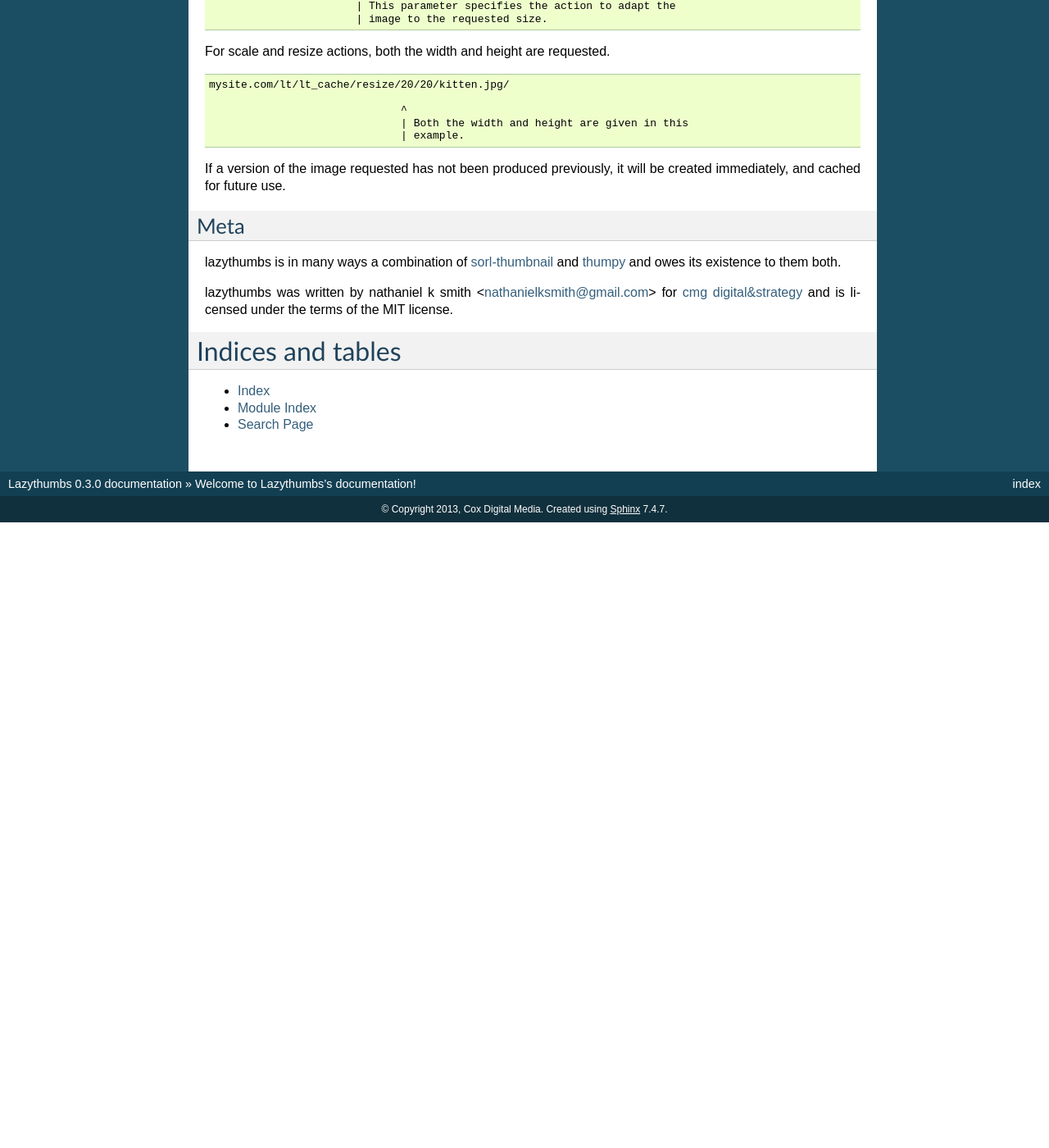
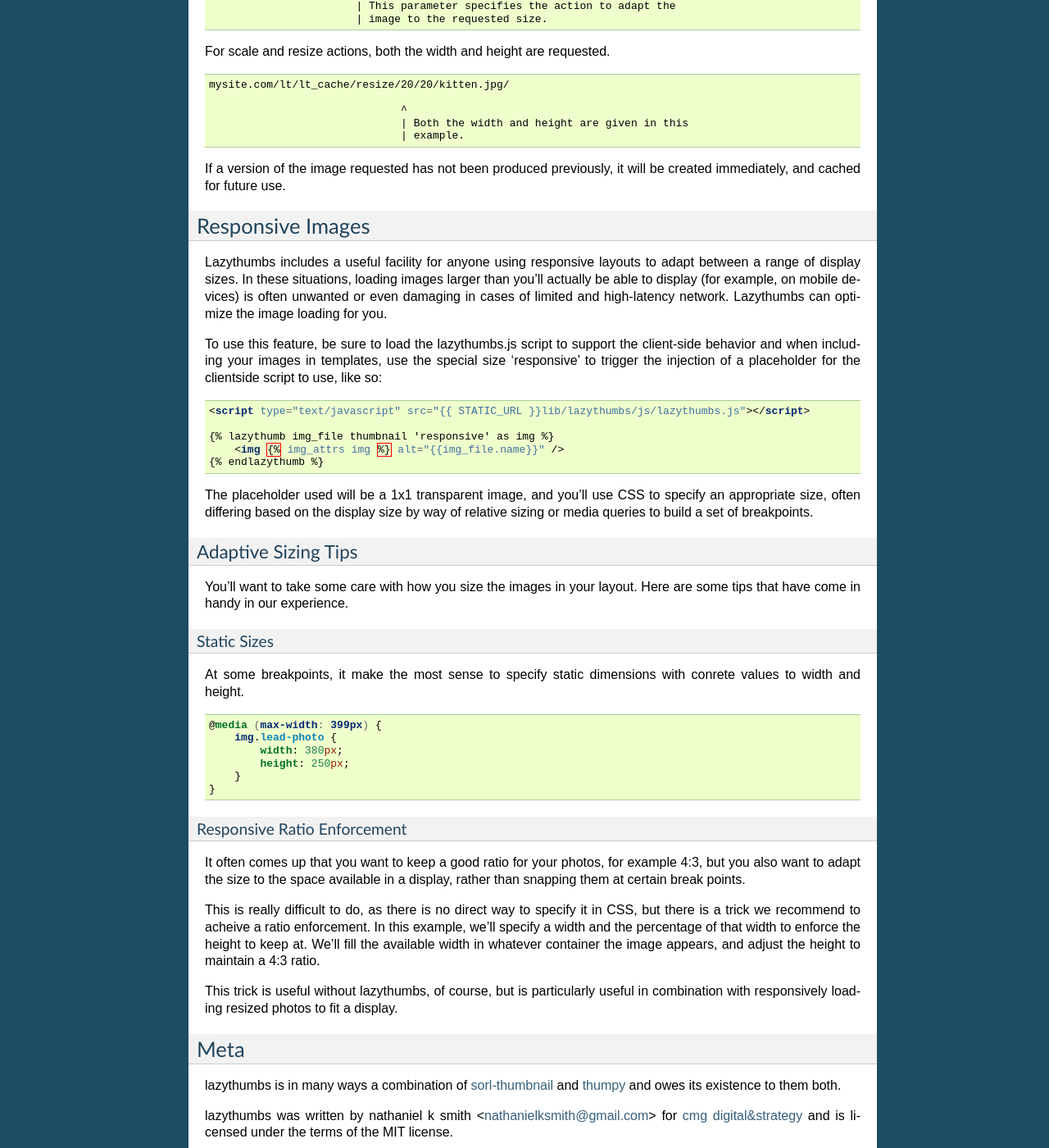
Before and after one commit to shaunduncan/lazythumbs, a Sphinx documentation site: the page built from docs/index.rst, in a window 1280 px wide and 1400 px high, scrolled down 1953 px. Shown: the whole window at 82% size. Built offline with Sphinx 7.4.7, drawn with Linux system fonts in a browser that asks for light colours; before the commit the page ends 2590 px from its top, so only the background shows below that; some of the changed text lies outside the part shown.

Commit message:
[DOC-106] Documenting lazythumb's responsive images

```diff
--- a/docs/index.rst
+++ b/docs/index.rst
@@ -139,6 +139,91 @@ For scale and resize actions, both the width and height are requested.
 If a version of the image requested has not been produced previously, it will
 be created immediately, and cached for future use.
 
+Responsive Images
+#################
+
+Lazythumbs includes a useful facility for anyone using responsive layouts to adapt between
+a range of display sizes. In these situations, loading images larger than you'll actually be
+able to display (for example, on mobile devices) is often unwanted or even damaging in cases of
+limited and high-latency network. Lazythumbs can optimize the image loading for you.
+
+To use this feature, be sure to load the lazythumbs.js script to support the client-side behavior
+and when including your images in templates, use the special size 'responsive' to trigger the
+injection of a placeholder for the clientside script to use, like so:
+
+.. code-block:: html
+
+    <script type="text/javascript" src="{{ STATIC_URL }}lib/lazythumbs/js/lazythumbs.js"></script>
+
+    {% lazythumb img_file thumbnail 'responsive' as img %}
+        <img {% img_attrs img %} alt="{{img_file.name}}" />
+    {% endlazythumb %}
+
+The placeholder used will be a 1x1 transparent image, and you'll use CSS to specify an appropriate
+size, often differing based on the display size by way of relative sizing or media queries to build
+a set of breakpoints.
+
+Adaptive Sizing Tips
+^^^^^^^^^^^^^^^^^^^^
+
+You'll want to take some care with how you size the images in your layout. Here are some tips that
+have come in handy in our experience.
+
+Static Sizes
+''''''''''''
+
+At some breakpoints, it make the most sense to specify static dimensions with conrete values to width
+and height.
+
+.. code-block:: css
+
+    @media (max-width: 399px) {
+        img.lead-photo {
+            width: 380px;
+            height: 250px;
+        }
+    }
+
+Responsive Ratio Enforcement
+''''''''''''''''''''''''''''
+
+It often comes up that you want to keep a good ratio for your photos, for example 4:3, but you also
+want to adapt the size to the space available in a display, rather than snapping them at certain break
+points.
+
+This is really difficult to do, as there is no direct way to specify it in CSS, but there is a trick we
+recommend to acheive a ratio enforcement. In this example, we'll specify a width and the percentage of
+that width to enforce the height to keep at. We'll fill the available width in whatever container the
+image appears, and adjust the height to maintain a 4:3 ratio.
+
+.. code-block: html
+
+    <figure class=photo>
+        <div class=elastic></div>
+        {% lazythumb img_file thumbnail 'responsive' as img %}
+            <img {% img_attrs img %} alt="{{img_file.name}}" />
+        {% endlazythumb %}
+    </figure>
+
+.. code-block: css
+
+    figure.photo .elastic {
+        padding-top: 75%; // This is where the magic happens
+    }
+    figure.photo img {
+        position: absolute;
+        top: 0;
+        bottom: 0;
+        left: 0;
+        right: 0;
+        margin: 0;
+        background: @black;
+        height: 100%;
+    }
+
+This trick is useful without lazythumbs, of course, but is particularly useful in combination with
+responsively loading resized photos to fit a display.
+
 Meta
 ####
 
```
